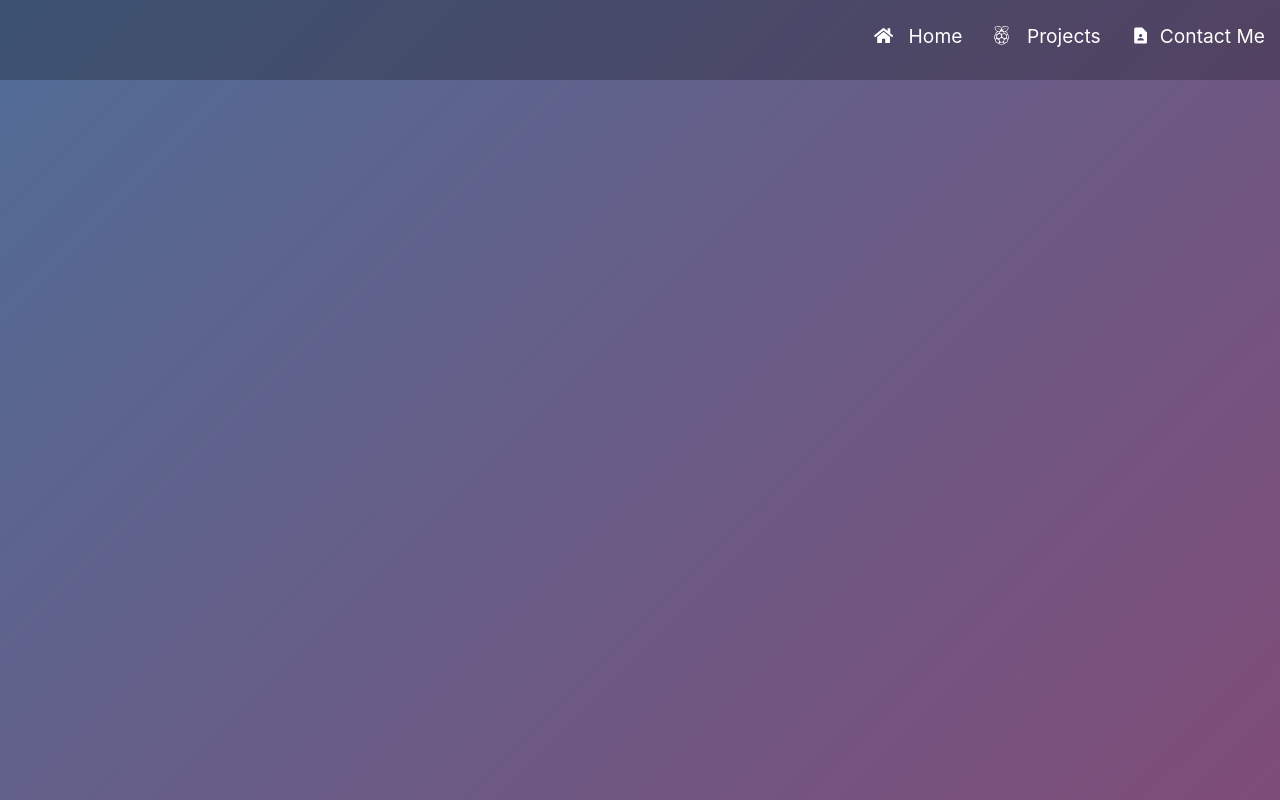
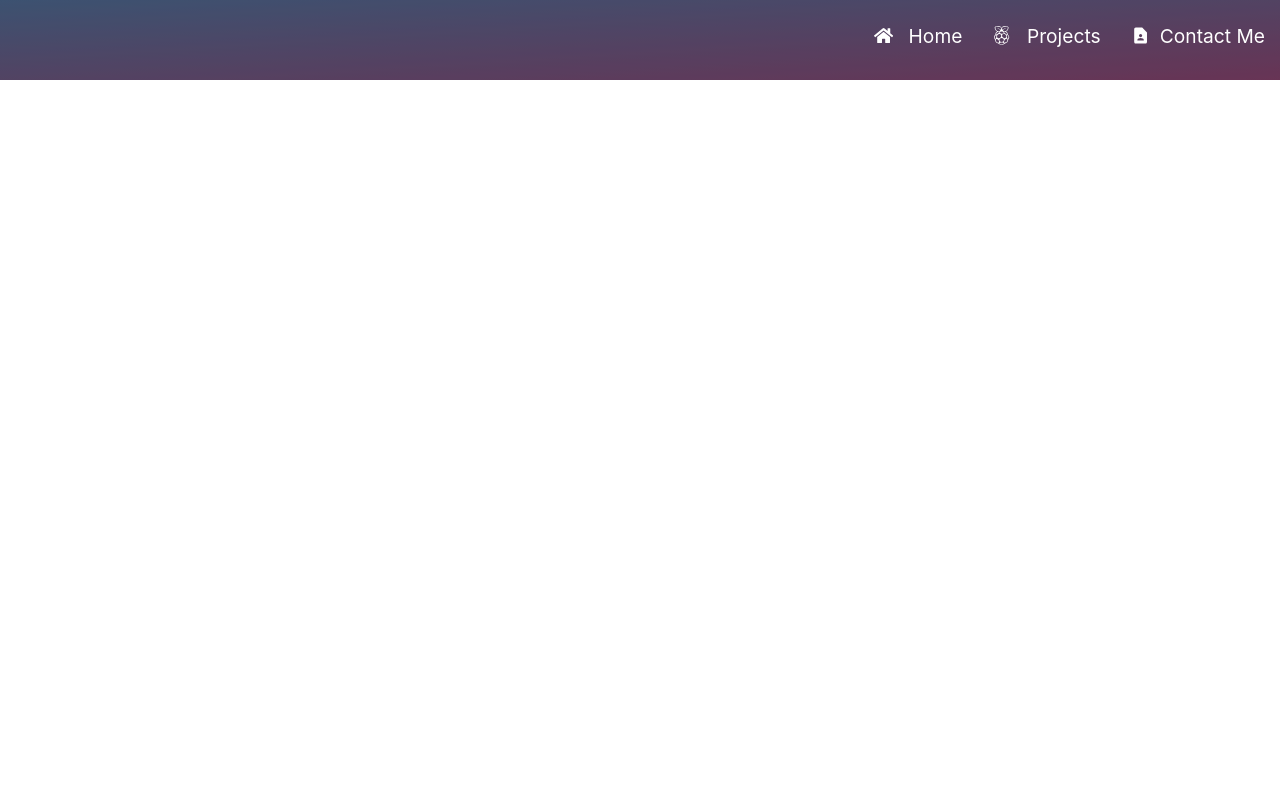
Before and after one commit to ThierryKlougbo/thierryklougbo.github.io, a React (Create React App) app: page /login in a window 1280 px wide. Shown: the top 800 px of the page. Built offline with nearby package versions, Linux system fonts and the light colour scheme.

Commit message:
Overflowing body finally mostly fixed

```diff
--- a/src/Contactpage.css
+++ b/src/Contactpage.css
@@ -68,8 +68,10 @@ input{
 .socials{
     background-color: rgba(0, 0, 0, 0.15);
     width: 100%;
-    bottom: 0;
-    position: fixed;
+
+    /*position: fixed;*/
+
+    margin-top: 10em;
 
     display: flex;
     flex-direction: column;
--- a/src/Frontpage.css
+++ b/src/Frontpage.css
@@ -1,5 +1,8 @@
 /*Inhoud*/
 
+body{
+/*    Can be found in Header.css*/
+}
 
 .frontPage{
     height: auto;
--- a/src/Pricing.js
+++ b/src/Pricing.js
@@ -1,7 +1,6 @@
 
 import React, {useRef, useState} from 'react';
 import {MdOutlineArrowBackIosNew, MdOutlineArrowForwardIos, MdEuro} from "react-icons/md"
-import {Button, Card}  from 'react-bootstrap';
 import {motion, AnimatePresence} from 'framer-motion';
 import "./Pricing.css"
 
--- a/src/Projectpage.js
+++ b/src/Projectpage.js
@@ -73,7 +73,7 @@ function Projectpage(){
                     {name: 'cardCoursetimer', start: [0, 0], end: [0, 0]},
                     {name: 'cardUltimata', start: [2, 0], end: [2, 0]},
                     {name: 'coursetimerPic', start:[1, 0], end: [1,0]},
-                    {name: 'discordFrame', start: [2, 1], end: [2, 1]}
+                    {name: 'discordFrame', start: [1, 1], end: [2, 1]}
                     ]}
                     columns={['flex', 'flex', 'flex']}
                     rows={['flex', 'medium']}
--- a/src/partials/Header.css
+++ b/src/partials/Header.css
@@ -5,13 +5,15 @@
 @media(min-height: 500px) {
     body {
         background: linear-gradient(to bottom right, #506d96 0%, #8a4571 100%);
-        height: 120vh;
+        height: fit-content;
+        overflow: hidden;
     }
 }
 @media (max-height: 1902px){
     body {
         background: linear-gradient(to bottom right, #506d96 0%, #8a4571 100%);
-        height: 160vh;
+        height: fit-content;
+        overflow: hidden;
     }
 }
 @media(max-width: 997px){
```
